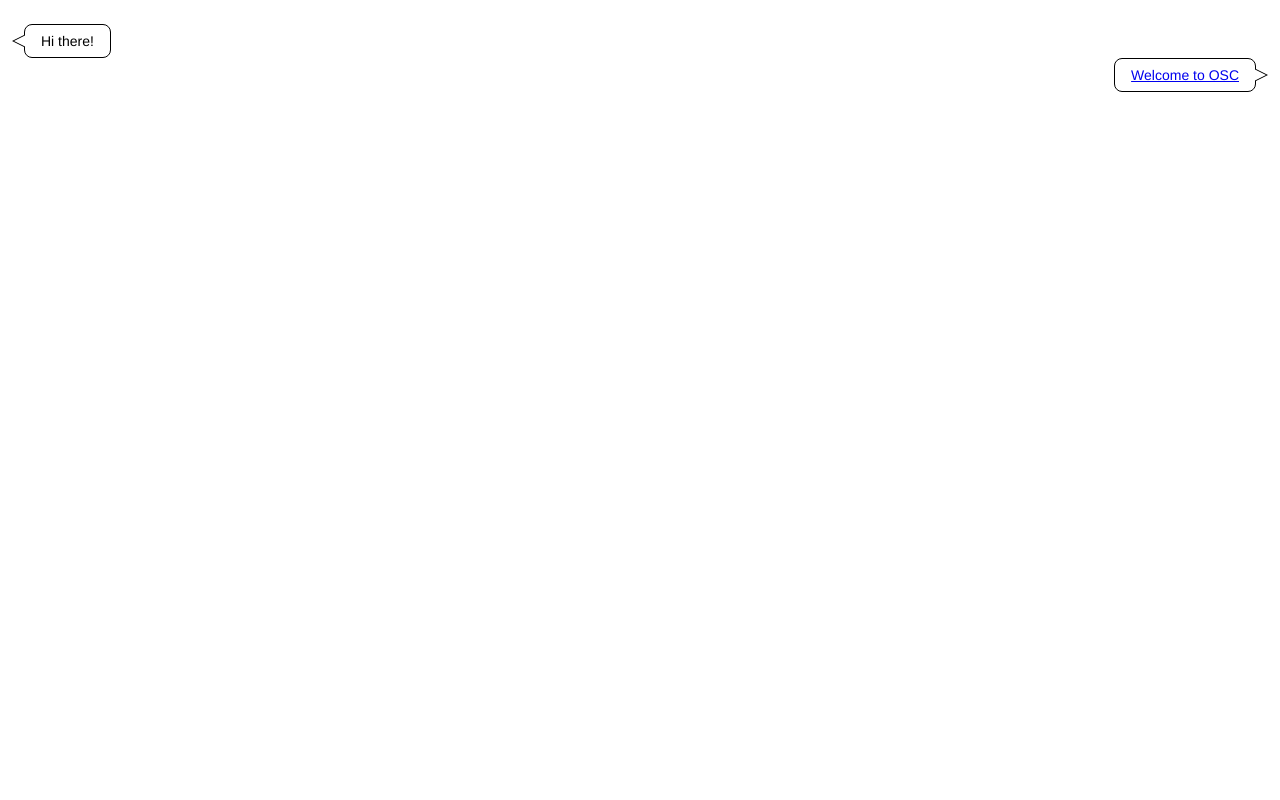
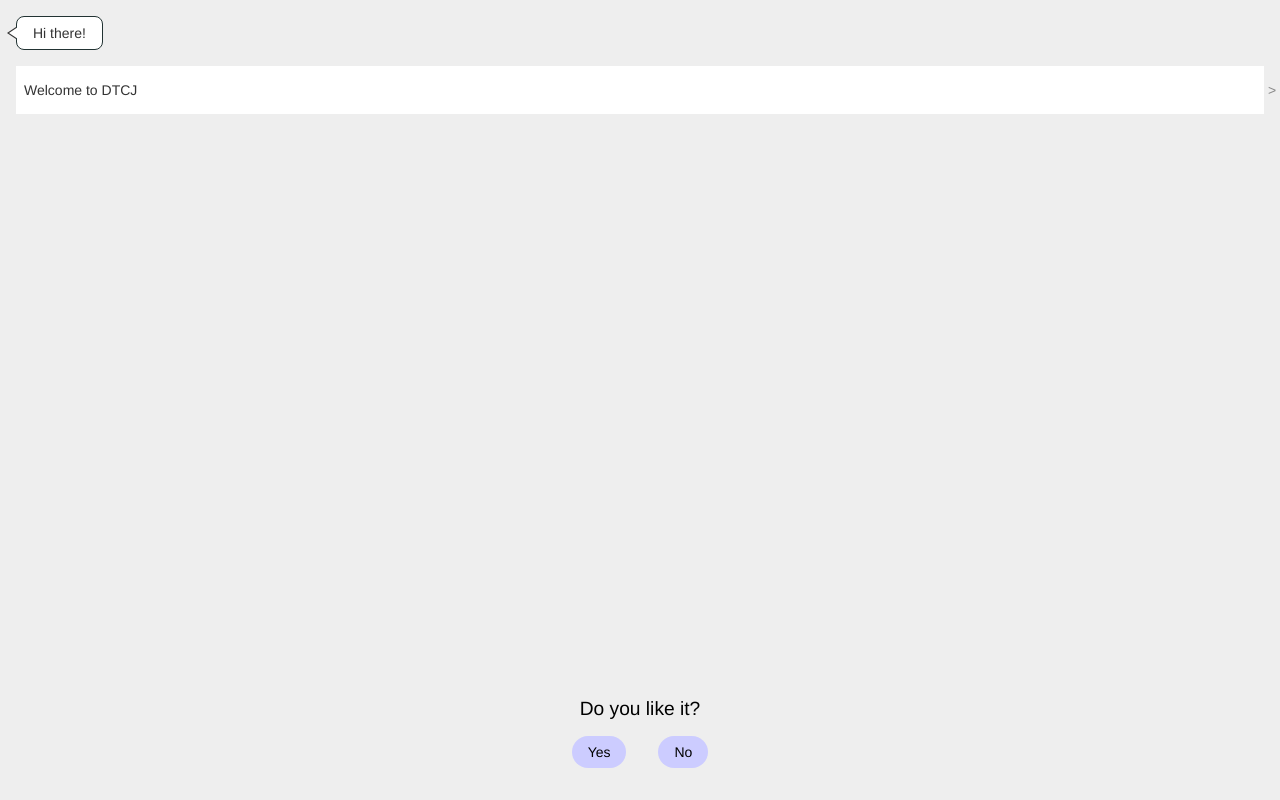
Before and after one commit to TapasTech/up2u, a Vue app: page / in a window 1280 px wide. Built offline with nearby package versions, Linux system fonts and the light colour scheme.

Commit message:
feat: add types of items

```diff
--- a/index.html
+++ b/index.html
@@ -3,7 +3,7 @@
   <head>
     <meta charset="utf-8">
     <meta name="viewport" content="width=device-width,initial-scale=1.0,user-scalable=no">
-    <title>up2u</title>
+    <title>Up 2 U</title>
   </head>
   <body>
     <div id="app"></div>
--- a/package.json
+++ b/package.json
@@ -19,6 +19,7 @@
     "file-loader": "^0.8.4",
     "less": "^2.7.1",
     "less-loader": "^2.2.3",
+    "normalize.css": "^4.2.0",
     "vue-loader": "^9.2.2",
     "webpack": "2.1.0-beta.22",
     "webpack-dev-server": "^2.1.0-beta.0"
--- a/src/App.vue
+++ b/src/App.vue
@@ -7,13 +7,11 @@
 <script>
 import Messages from 'src/components/Messages';
 import store from 'src/services/store';
-import {root, getNext} from 'src/services/nodes';
+import {root, processNode} from 'src/services/nodes';
+import {delay} from 'src/utils';
 
-setTimeout(() => {
-  store.items.push(root);
-  getNext(root).then(node => store.items.push(node));
-}, 2000);
-console.log(store);
+delay(2000)
+.then(() => processNode(root));
 
 export default {
   data () {
@@ -28,9 +26,11 @@ export default {
 </script>
 
 <style lang="less">
+@import '~normalize.css';
 body {
   font-family: Helvetica, sans-serif;
   font-size: 14px;
+  background: #eee;
 }
 #app {
   padding: 1rem;
@@ -38,54 +38,8 @@ body {
 .item {
   display: block;
   position: relative;
-  text-align: left;
-  @arrow-width: .8rem;
-  @arrow-height: .4rem;
-  @arrow-stroke: black;
-  @arrow-fill: white;
-  .item-arrow {
-    &, & > i {
-      border-top: @arrow-height solid transparent;
-      border-bottom: @arrow-height solid transparent;
-      border-right: @arrow-width solid;
-      border-left: 0;
-    }
-    position: absolute;
-    top: 50%;
-    transform: translate(-100%,-50%);
-    border-right-color: @arrow-stroke;
-    & > i {
-      position: absolute;
-      left: 2px;
-      top: -@arrow-height;
-      border-right-color: @arrow-fill;
-    }
-  }
-  &-user {
-    text-align: right;
-    .item-arrow {
-      &, & > i {
-        border-right: 0;
-        border-left: @arrow-width solid;
-      }
-      right: 0;
-      transform: translate(100%,-50%);
-      border-left-color: @arrow-stroke;
-      & > i {
-        left: auto;
-        right: 2px;
-        border-left-color: @arrow-fill;
-      }
-    }
-  }
-}
-.item-container {
-  display: inline-block;
-  max-width: 80%;
-  padding: .5rem 1rem;
-  text-align: justify;
-  background: white;
-  border: 1px solid;
-  border-radius: .5rem;
+  margin-bottom: 1rem;
+  text-decoration: none;
+  color: #333;
 }
 </style>
--- /dev/null
+++ b/src/components/ChoicesItem.vue
@@ -0,0 +1,63 @@
+<template>
+  <div class="item-choices">
+    <div class="item-hint" v-text="node.content"></div>
+    <div class="item-container">
+      <div class="item-choice" v-for="choice in children"
+      v-text="choice.title" @click="pick(choice)"></div>
+    </div>
+  </div>
+</template>
+
+<script>
+import {delay} from 'src/utils';
+import {getNode, addNode, popNode, processNode} from 'src/services/nodes';
+
+export default {
+  props: ['node', 'loading'],
+  data() {
+    return {
+      children: [],
+    };
+  },
+  methods: {
+    pick(choice) {
+      popNode(this.node)
+      .then(() => {
+        const {content} = this.node;
+        return content && addNode({content});
+      })
+      .then(() => processNode(choice));
+    },
+  },
+  created() {
+    Promise.all(this.node.children.map(getNode))
+    .then(children => this.children = children);
+  },
+}
+</script>
+
+<style lang="less" scoped>
+.item-choices {
+  position: fixed;
+  left: 0;
+  right: 0;
+  bottom: 0;
+  padding: 1rem;
+  background: inherit;
+}
+.item-hint {
+  text-align: center;
+  font-size: 1.2rem;
+}
+.item-container {
+  text-align: center;
+}
+.item-choice {
+  display: inline-block;
+  margin: 1rem;
+  padding: .5rem 1rem;
+  background: #ccf;
+  cursor: pointer;
+  border-radius: 1rem;
+}
+</style>
--- a/src/components/Item.vue
+++ /dev/null
@@ -1,23 +0,0 @@
-<template>
-  <div class="item" :class="node.className">
-    <div class="item-container">
-      <div v-if="node.type=='html'" v-html="node.content"></div>
-      <a v-if="node.type=='link'" v-html="node.content" target="_blank" :href="node.link"></a>
-    </div>
-    <div class="item-arrow">
-      <i></i>
-    </div>
-  </div>
-</template>
-
-<script>
-export default {
-  props: ['node', 'loading', 'type'],
-  data() {
-    return {};
-  },
-  mounted() {
-    console.log(this);
-  },
-}
-</script>
--- /dev/null
+++ b/src/components/LinkItem.vue
@@ -0,0 +1,39 @@
+<template>
+  <a class="item" :class="node.className"
+  :href="node.link" target="_blank">
+    <div class="item-container" v-html="node.content"></div>
+    <div class="item-go">&gt;</div>
+  </a>
+</template>
+
+<script>
+export default {
+  props: ['node', 'loading'],
+  data() {
+    return {};
+  },
+  mounted() {
+    console.log(this);
+  },
+}
+</script>
+
+<style lang="less" scoped>
+.item {
+  cursor: pointer;
+}
+.item-container {
+  display: block;
+  padding: 1rem .5rem;
+  background: white;
+}
+.item-go {
+  position: absolute;
+  width: 1rem;
+  left: 100%;
+  top: 50%;
+  transform: translateY(-50%);
+  text-align: center;
+  color: #888;
+}
+</style>
--- a/src/components/Messages.vue
+++ b/src/components/Messages.vue
@@ -1,19 +1,23 @@
 <template>
   <div class="messages">
-    <item v-for="item in items" :node="item"></item>
+    <component v-for="item in nodes" :is="`${item.type}-item`" :node="item"></component>
   </div>
 </template>
 
 <script>
 import store from 'src/services/store';
-import Item from './Item';
+import LinkItem from './LinkItem';
+import TextItem from './TextItem';
+import ChoicesItem from './ChoicesItem';
 
 export default {
   data() {
     return store;
   },
   components: {
-    Item,
+    LinkItem,
+    TextItem,
+    ChoicesItem,
   },
 };
 </script>
--- a/src/components/TextItem.vue
+++ b/src/components/TextItem.vue
@@ -0,0 +1,75 @@
+<template>
+  <div class="item" :class="node.className">
+    <div class="item-container" v-html="node.content"></div>
+    <div class="item-arrow">
+      <i></i>
+    </div>
+  </div>
+</template>
+
+<script>
+export default {
+  props: ['node', 'loading'],
+  data() {
+    return {};
+  },
+  mounted() {
+    console.log(this);
+  },
+}
+</script>
+
+<style lang="less" scoped>
+@color-border: #233;
+@color-back: white;
+@color-text: #333;
+@arrow-width: .6rem;
+@arrow-height: .4rem;
+@arrow-stroke: @color-border;
+@arrow-fill: @color-back;
+.item-container {
+  display: inline-block;
+  max-width: 80%;
+  padding: .5rem 1rem;
+  text-align: justify;
+  background: @color-back;
+  border: 1px solid @color-border;
+  border-radius: .5rem;
+  color: @color-text;
+}
+.item-arrow {
+  &, & > i {
+    border-top: @arrow-height solid transparent;
+    border-bottom: @arrow-height solid transparent;
+    border-right: @arrow-width solid;
+    border-left: 0;
+  }
+  position: absolute;
+  top: 50%;
+  transform: translate(-100%,-50%);
+  border-right-color: @arrow-stroke;
+  & > i {
+    position: absolute;
+    left: 2px;
+    top: -@arrow-height;
+    border-right-color: @arrow-fill;
+  }
+}
+.item-user {
+  text-align: right;
+  .item-arrow {
+    &, & > i {
+      border-right: 0;
+      border-left: @arrow-width solid;
+    }
+    right: 0;
+    transform: translate(100%,-50%);
+    border-left-color: @arrow-stroke;
+    & > i {
+      left: auto;
+      right: 2px;
+      border-left-color: @arrow-fill;
+    }
+  }
+}
+</style>
--- a/src/services/nodes.js
+++ b/src/services/nodes.js
@@ -1,7 +1,10 @@
+import {delay} from 'src/utils';
+
+export const nodes = [];
 const nodeMap = {};
 
 const types = {
-  HTML: 'html',
+  TEXT: 'text',
   LINK: 'link',
   CHOICES: 'choices',
   CHOICE: 'choice',
@@ -9,13 +12,12 @@ const types = {
 
 export const root = {
   id: 1,
-  type: types.HTML,
+  type: types.TEXT,
   content: 'Hi there!',
   style: {
     color: 'blue',
     background: 'golden',
   },
-  delay: 1000,
   next: 2,
 };
 nodeMap[1] = root;
@@ -23,16 +25,79 @@ nodeMap[2] = {
   id: 2,
   type: types.LINK,
   className: 'item-user',
-  content: 'Welcome to OSC',
-  link: 'http://www.oschina.net',
+  content: 'Welcome to DTCJ',
+  link: 'http://xxx.dtcj.com:23333/',
+  next: 3,
+};
+nodeMap[3] = {
+  id: 3,
+  type: types.CHOICES,
+  content: 'Do you like it?',
+  children: [4, 5],
+};
+nodeMap[4] = {
+  id: 4,
+  type: types.CHOICE,
+  title: 'Yes',
+  content: 'Yes, I like it.',
+  next: 6,
+};
+nodeMap[5] = {
+  id: 5,
+  type: types.CHOICE,
+  title: 'No',
+  content: 'No, show me something else.',
+  next: 7,
+};
+nodeMap[6] = {
+  id: 6,
+  type: types.TEXT,
+  content: 'OK, thank you.',
+};
+nodeMap[7] = {
+  id: 7,
+  type: types.TEXT,
+  content: 'There is nothing else. You have to like it.'
 };
 
+export function addNode(node) {
+  node.type = node.type || types.TEXT;
+  if (node.type === types.CHOICE) {
+    node.type = types.TEXT;
+    node.className = 'item-user';
+  }
+  nodes.push(node);
+  return node;
+}
+
+export function popNode(node) {
+  const i = nodes.indexOf(node);
+  return ~i && nodes.splice(i, 1) ? Promise.resolve(node) : Promise.reject();
+}
+
+function doProcessNode(node) {
+  addNode(node);
+  return delay(node.delay || 1000)
+  .then(() => getNext(node))
+  .then(next => {
+    if (!next) return Promise.reject();
+    return processNode(next);
+  });
+}
+
+export function processNode(node) {
+  return doProcessNode(node)
+  .catch(() => console.log('No more nodes.'));
+}
+
+export function getNode(id) {
+  return Promise.resolve(nodeMap[id]);
+}
+
 export function getNext(node) {
-  const {next: nextId} = node;
-  const nextNode = nodeMap[nextId];
-  return nextNode
-  ? Promise.resolve(nextNode)
-  : fetchNext(node.id);
+  const {next} = node;
+  return getNode(next)
+  .then(nextNode => nextNode || fetchNext(node.id));
 }
 
 function fetchNext(id) {
--- a/src/services/store.js
+++ b/src/services/store.js
@@ -1,3 +1,5 @@
+import {nodes} from './nodes';
+
 export default {
-  items: [],
+  nodes,
 };
--- /dev/null
+++ b/src/utils/index.js
@@ -0,0 +1,3 @@
+export function delay(time) {
+  return new Promise(resolve => setTimeout(resolve, time));
+}
```
